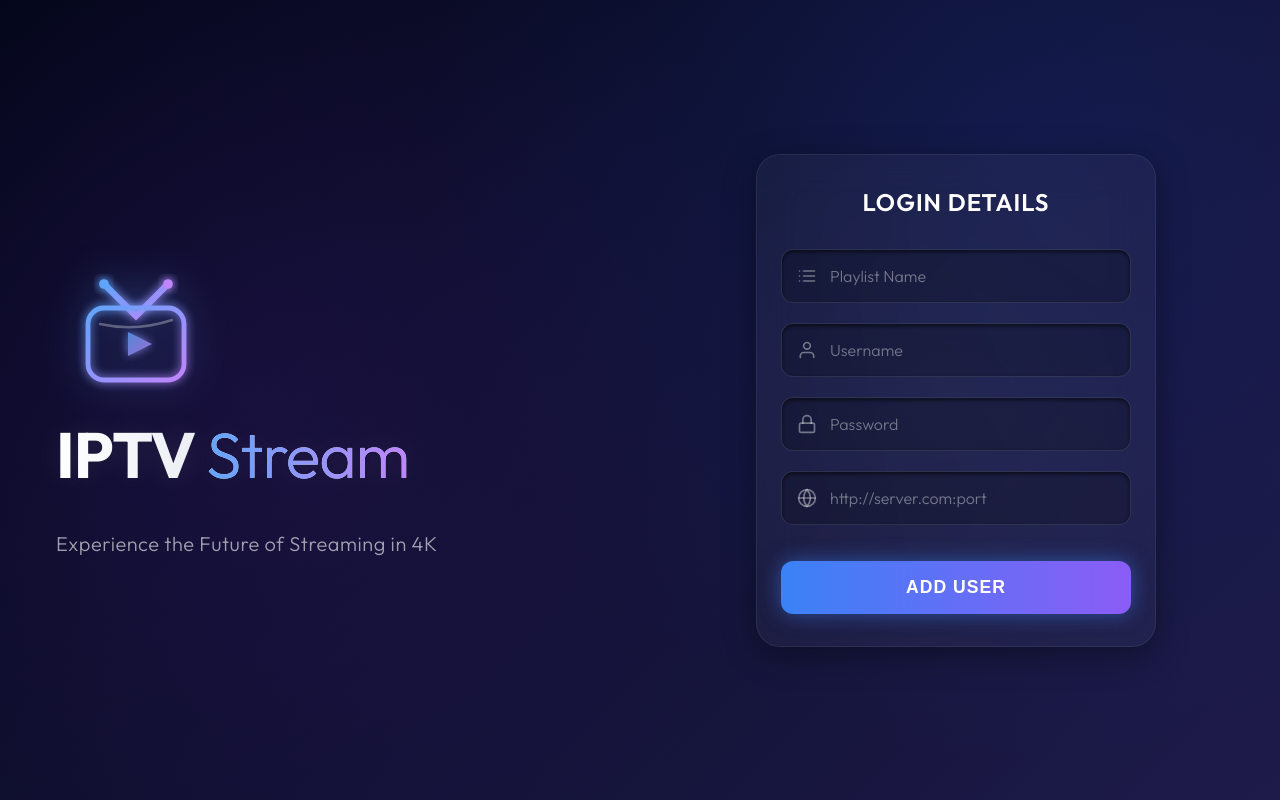
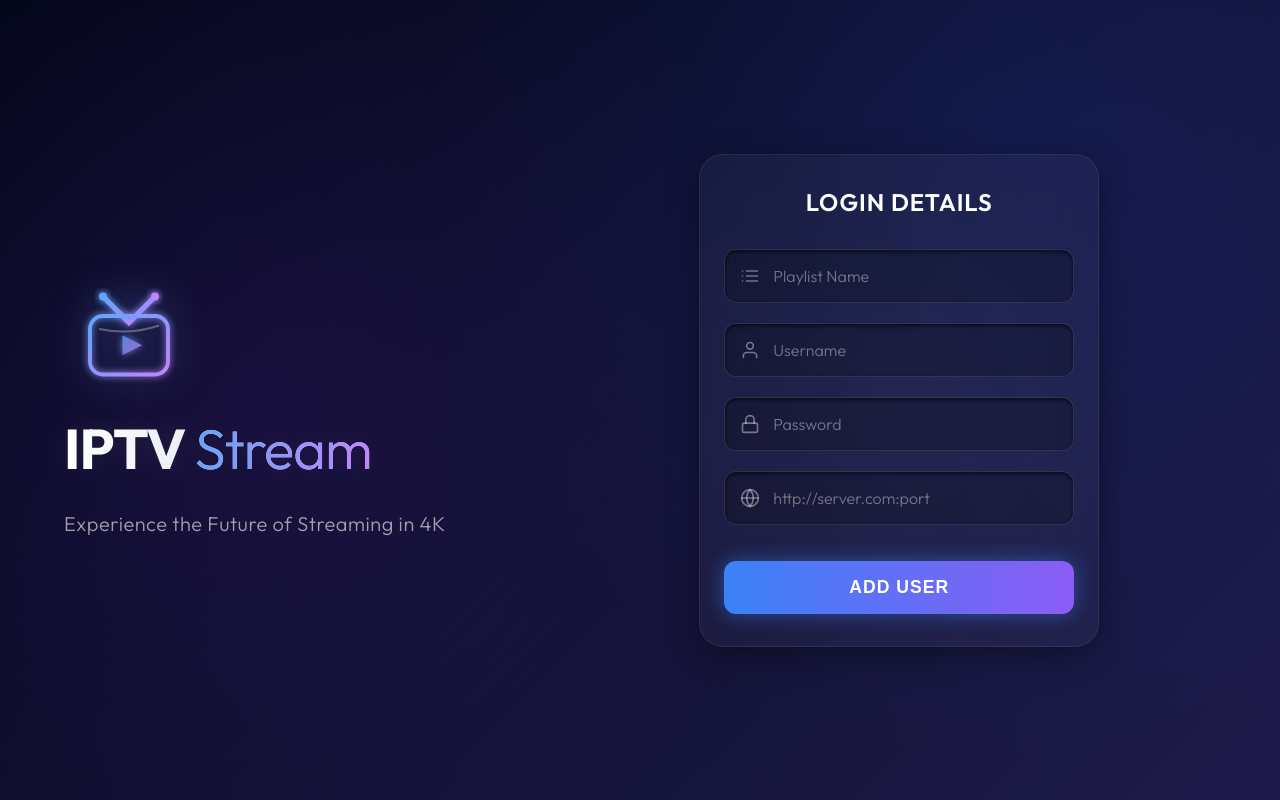
Before and after one commit to leeocopy/AXiptv, a React (Vite) app: page / in a window 1280 px wide. Built offline with nearby package versions, Linux system fonts and the light colour scheme.

Commit message:
Optimize Landscape/TV layout with split view, safe areas, and height constraints

```diff
--- a/src/App.css
+++ b/src/App.css
@@ -1252,35 +1252,76 @@ html {
 }
 
 /* Media Query for Landscape / TV / Tablet */
-@media (min-width: 768px) {
+/* Media Query for Landscape / TV / Tablet */
+@media (min-width: 768px),
+(orientation: landscape) {
+  .app-container {
+    padding: 5%;
+    /* TV Safe Area */
+    align-items: center;
+  }
+
   .content-wrapper {
     flex-direction: row;
-    /* Switch to row layout */
-    justify-content: space-between;
+    /* Horizontal layout */
+    justify-content: center;
     align-items: center;
-    gap: 4rem;
+    gap: 5%;
+    width: 100%;
+    max-width: 1400px;
     padding: 0;
   }
 
   .branding-section {
+    flex: 0 0 40%;
+    /* Takes 40% of width */
+    display: flex;
+    flex-direction: column;
+    justify-content: center;
     align-items: flex-start;
-    /* Left-align on desktop */
+    /* Left align */
     text-align: left;
-    padding-left: 1rem;
+    padding: 0;
+  }
+
+  .login-section {
+    flex: 0 0 50%;
+    /* Takes 50% of width */
+    display: flex;
+    justify-content: center;
+    align-items: center;
+  }
+
+  .glass-card {
+    width: 100%;
+    max-width: 450px;
+    max-height: 85vh;
+    /* Ensure it fits on screen vertical */
+    overflow-y: auto;
+    /* Scroll if it gets too tall */
+    margin: 0;
   }
 
   .logo-container {
     align-items: flex-start;
     max-width: 100%;
+    margin-bottom: 1rem;
   }
 
   .tv-icon {
-    width: 160px;
-    /* Larger on desktop */
+    width: 130px;
+    /* Good size for TV */
+    margin-bottom: 0.5rem;
   }
 
   .brand-title {
-    font-size: 4rem;
+    font-size: 3.5rem;
+    line-height: 1.1;
+  }
+
+  .brand-tagline {
+    font-size: 1.1rem;
+    margin-top: 0.5rem;
   }
 }
 
```
